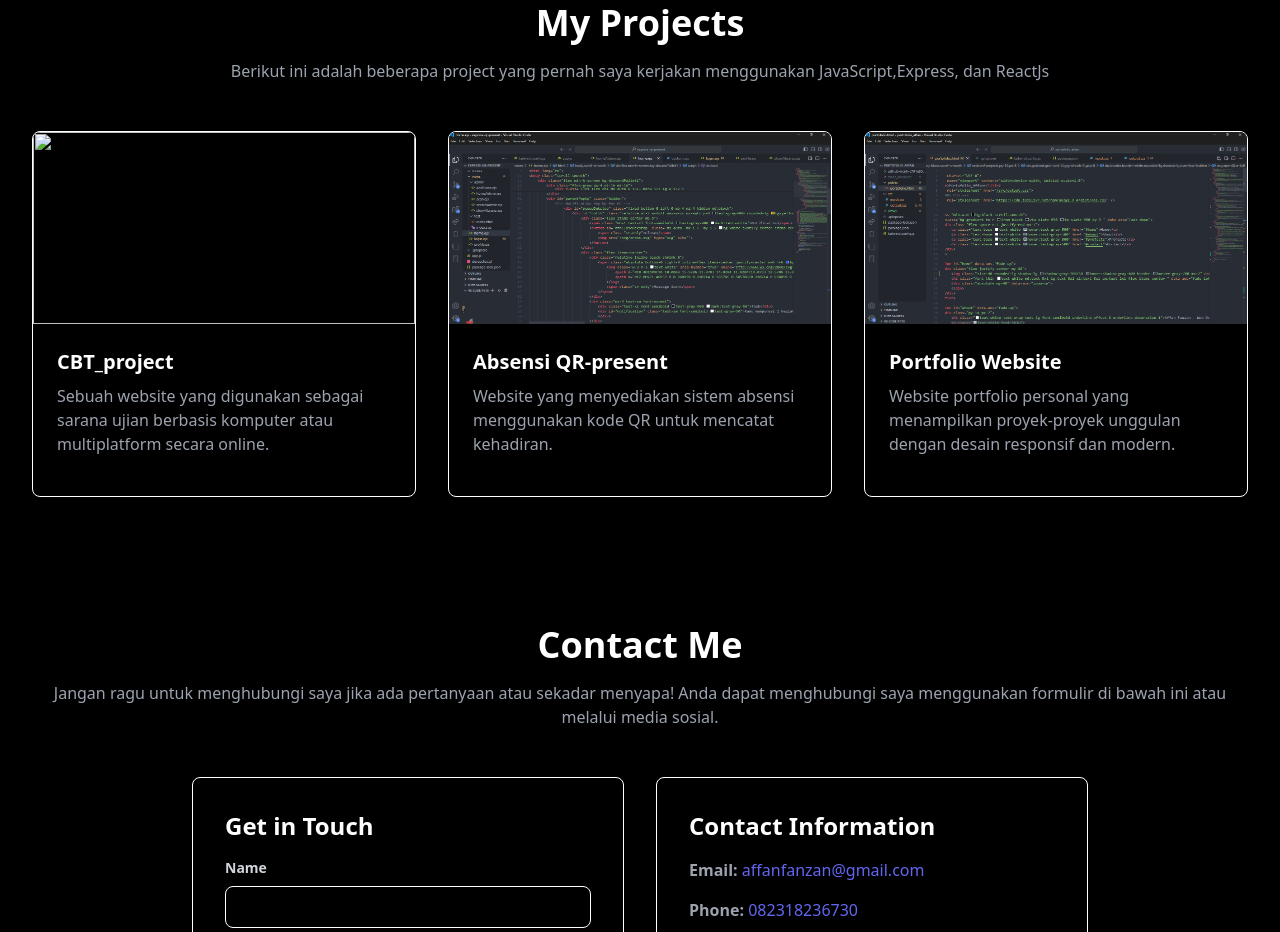
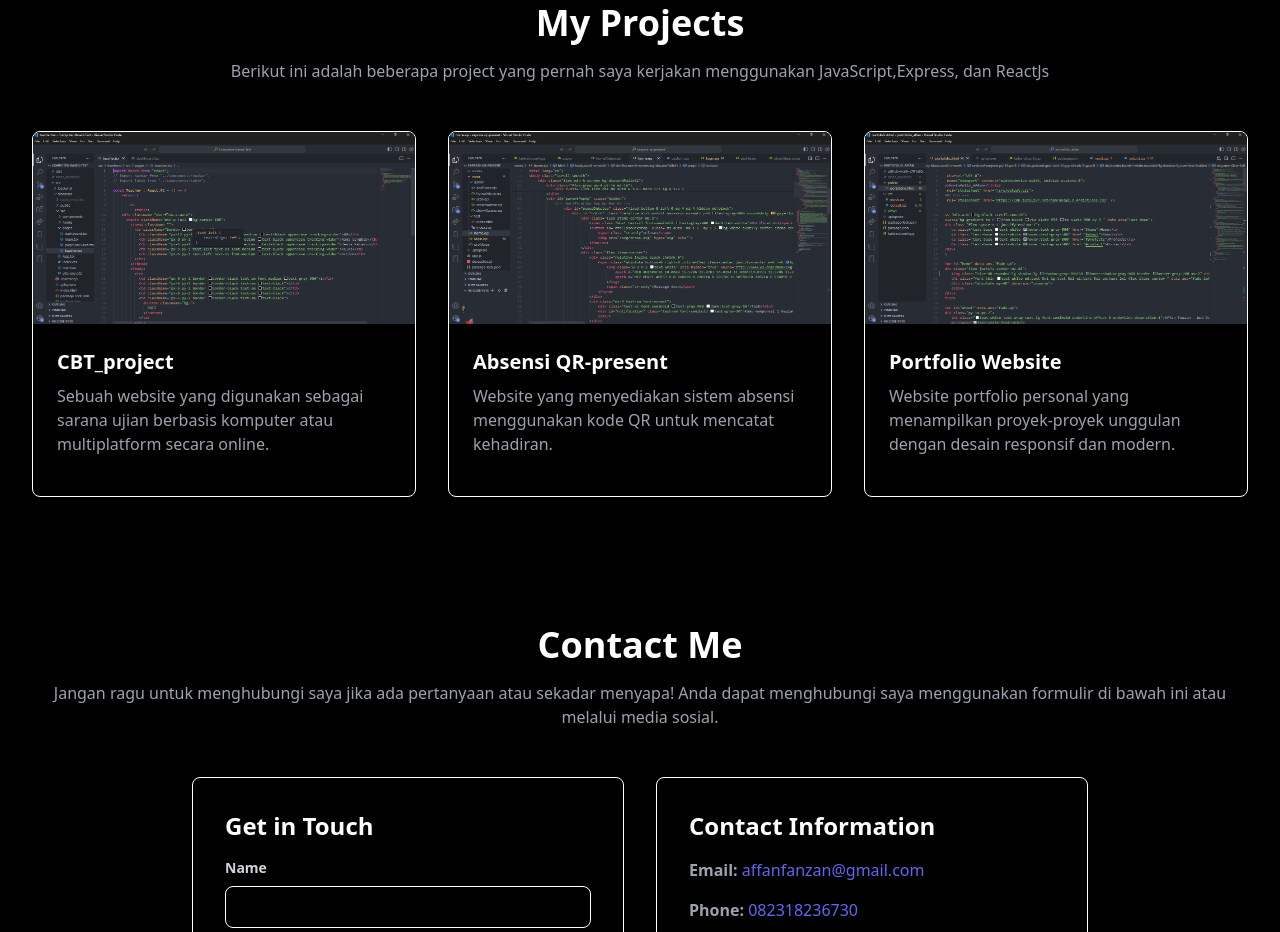
Before and after one commit to vannWithF/portfolio_avann, a plain HTML site: page portofolio.html in a window 1280 px wide. Shown: the part 1209-2141 px from the top of the page. Drawn offline with nearby package versions, Linux system fonts and the light colour scheme.

Commit message:
anjg error mulu

```diff
--- a/portofolio.html
+++ b/portofolio.html
@@ -89,7 +89,7 @@
         <div class="grid md:grid-cols-2 lg:grid-cols-3 gap-8">
             <!-- Project 1 -->
             <div class="border border-white rounded-lg shadow-lg overflow-hidden" data-aos="fade-up" data-aos-delay="200">
-                <img class="size-48 w-full" src="/views/reactjs.png" alt="Project 1">
+                <img class="size-48 w-full" src="/views/tsx reactjs.png" alt="Project 1">
                 <div class="p-6">
                     <h3 class="text-xl font-semibold text-white mb-2">CBT_project</h3>
                     <p class="text-gray-400 mb-4">
```
